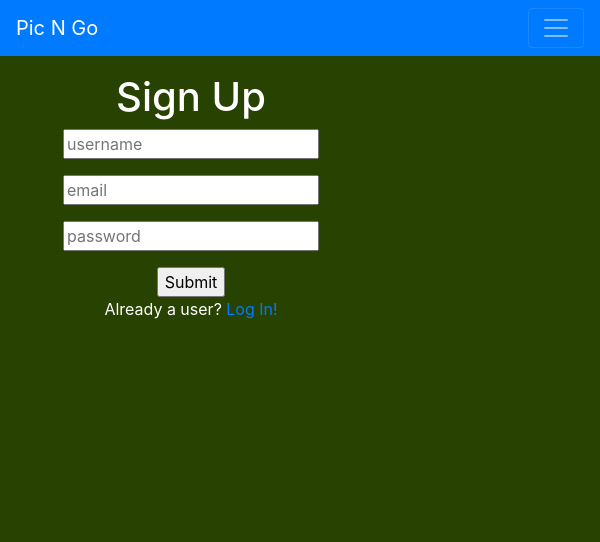
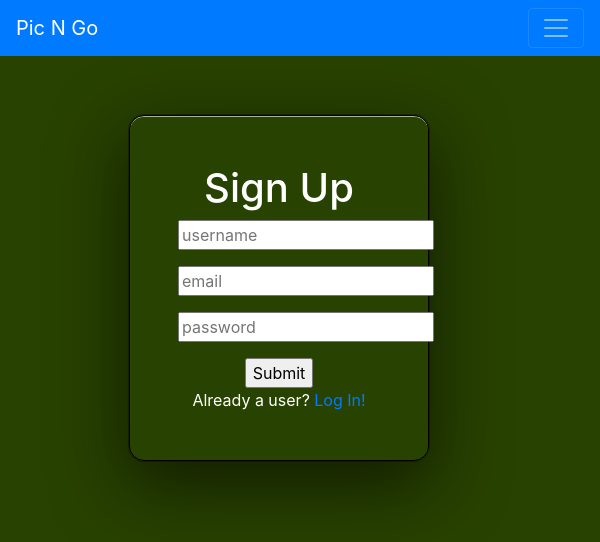
Before and after one commit to alirizvi061/pic-n-go, a React (Create React App) app: page /users in a window 600 px wide. Shown: the top 542 px of the page. Built offline with nearby package versions, Linux system fonts and the light colour scheme.

Commit message:
adding css all over the app, mostly making the pictures and the login/signup pages look pretty

```diff
--- a/src/App.css
+++ b/src/App.css
@@ -1,3 +1,5 @@
+/* BODY */
+
 body{
   display: flex;
   text-align: center;
@@ -15,21 +17,24 @@ body{
 
 #root{
   margin-top: 25px;
-
 }
 
+/* MODAL PICTURE */
 #modalPic{
   max-width: 99%;
 }
 
+/* HOME PAGE PICTURE */
+@media (min-width: 600px) {
 .searchedImages{
   display: flex;
   flex-direction: row;
-  width: %;
+  width: 25%;
   height: 1%;
   padding: 3%;
   justify-content: space-around;
   flex-wrap: wrap;
+}
 }
 
 @media (min-width: 600px) {
@@ -70,27 +75,90 @@ body{
 
 }
 
-@media (min-width: 600px) {
+@media (max-width: 600px) {
   .searchedImageModal {
       position: fixed;
-      left: 10%;
       top: 10%;
-      width: 500px;
-      left: calc(50% - 250px);
+      width: 350px;
+      left: calc(50% - 170px);
   }
 }
 
+/* MY LIST CSS */
+@media (min-width: 1000px){
   .myListDivPic{
     width: 100%;
   }
-
-/* MY LIST PAGE */
+  .myListDiv{
+    display: inline-flex !important;
+  }
+}
   .myListDiv{
     display: flex;
     flex-direction: column;
     margin: 2%;
     border-radius: 15px 15px;
-  padding: 20px;
+    padding: 1%;
+    background-color: white;
+    width: 50%;
     box-shadow: inset 0 1px 0 rgba(255, 255, 255, 0.6),
       0 22px 70px 4px rgba(0, 0, 0, 0.56), 0 0 0 1px rgba(0, 0, 0, 0.3);
   }
+
+
+
+@media (max-width: 1000px) {
+  .myListDivPic{
+    width: 100%;
+  }
+
+  .myListDiv{
+    width: 44%;
+
+  }
+  .mylistContainer{
+    display: flex;
+    flex-direction: row;
+    flex-wrap: wrap;
+    width: 100%;
+
+
+  }
+}
+
+
+/* LOGIN CSS */
+.loginDiv{
+  display: inline-grid;
+  border: 1px solid black;
+  box-shadow: inset 0 1px 0 rgba(255, 255, 255, 0.6),
+  0 22px 70px 4px rgba(0, 0, 0, 0.56), 0 0 0 1px rgba(0, 0, 0, 0.3);
+  border-radius: 15px 15px;
+
+}
+
+.signUpDiv {
+  width: 300px;
+  border: 1px solid black;
+  box-shadow: inset 0 1px 0 rgba(255, 255, 255, 0.6),
+  0 22px 70px 4px rgba(0, 0, 0, 0.56), 0 0 0 1px rgba(0, 0, 0, 0.3);
+  border-radius: 15px 15px;
+}
+
+@media (max-width: 600px) {
+  .loginDiv{
+    margin: 30%;
+    margin-left: 38%;
+  }
+  .signUpDiv{
+    margin: 30%;
+    margin-left: 32%;
+  }
+}
+
+@media (min-width: 600px) {
+  .loginDiv, .signUpDiv{
+    margin: 30%;
+    margin-left: 38%;
+  }
+}
--- a/src/components/Login.jsx
+++ b/src/components/Login.jsx
@@ -8,7 +8,7 @@ export default class Login extends Component {
       return <Redirect to="/home" />
     }
     return (
-      <div>
+      <div className="loginDiv">
         <div className=" m-5">
           <h1 className="text-lg-left"> Log In</h1>
           <form onSubmit={(event) => this.props.loginSubmit(event)}>
--- a/src/components/Mylist.jsx
+++ b/src/components/Mylist.jsx
@@ -54,8 +54,7 @@ export default class Mylist extends Component {
       <div>
         <div className=" m-5">
           <h2>{this.props.username}'s List</h2>
-          <div className="container d-flex flex-wrap">
-            <div className="row">
+          <div className="mylistContainer">
             {
               this.state.picList.map(picture => {
                 return (
@@ -66,7 +65,6 @@ export default class Mylist extends Component {
                 )
               })
             }
-            </div>
           </div >
         </div>
       </div>
--- a/src/components/UserRegister.jsx
+++ b/src/components/UserRegister.jsx
@@ -47,7 +47,8 @@ export default class UserRegister extends Component {
       return <Redirect to="/login" />
     }
     return (
-      <div className=" m-5">
+      <div className="signUpDiv">
+        <div className="m-5">
           <h1 className="text-lg-left"> Sign Up</h1>
           <form onSubmit={(event) => this.userSubmit(event)}>
             <div className="form-group">
@@ -84,6 +85,7 @@ export default class UserRegister extends Component {
           </form>
           <p>Already a user? <a href='/login'>Log In!</a></p>
         </div>
+      </div>
     );
   }
 }
```
Lines whose indentation alone changed are shown as unchanged.
